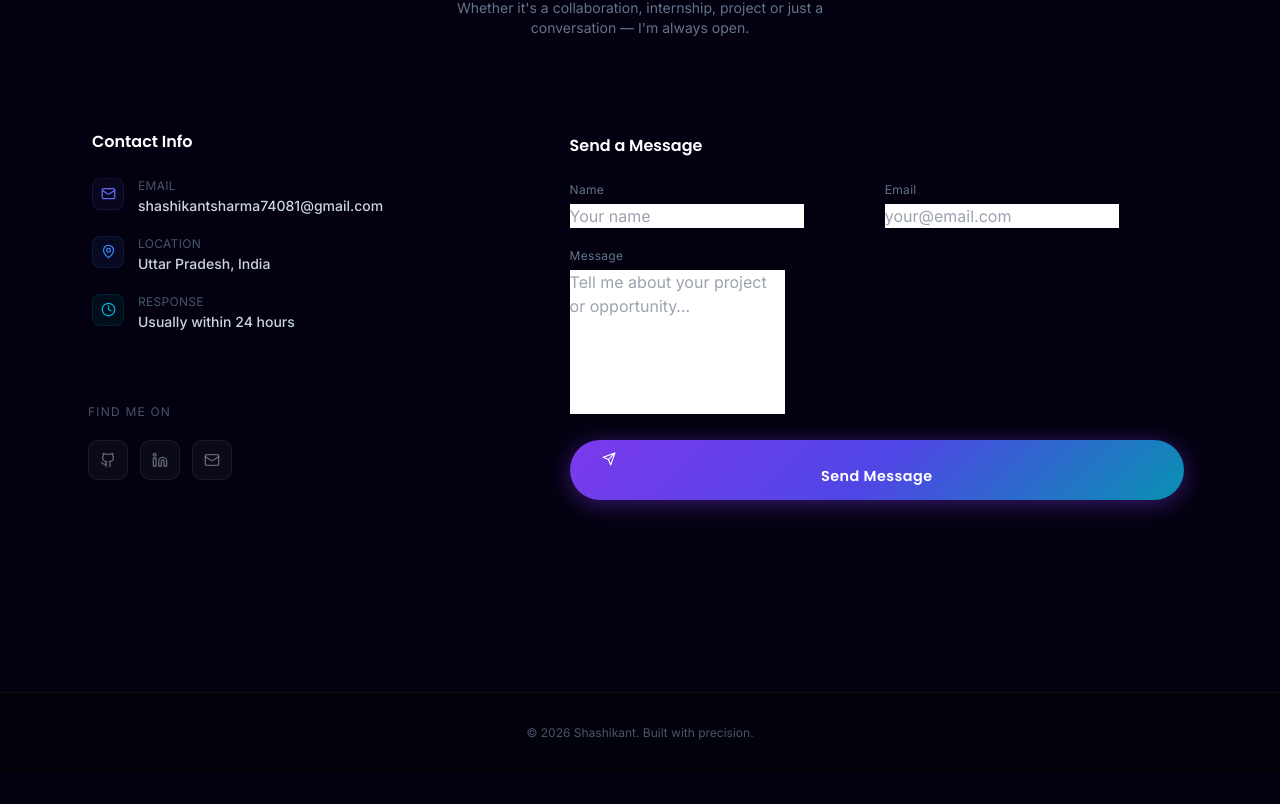
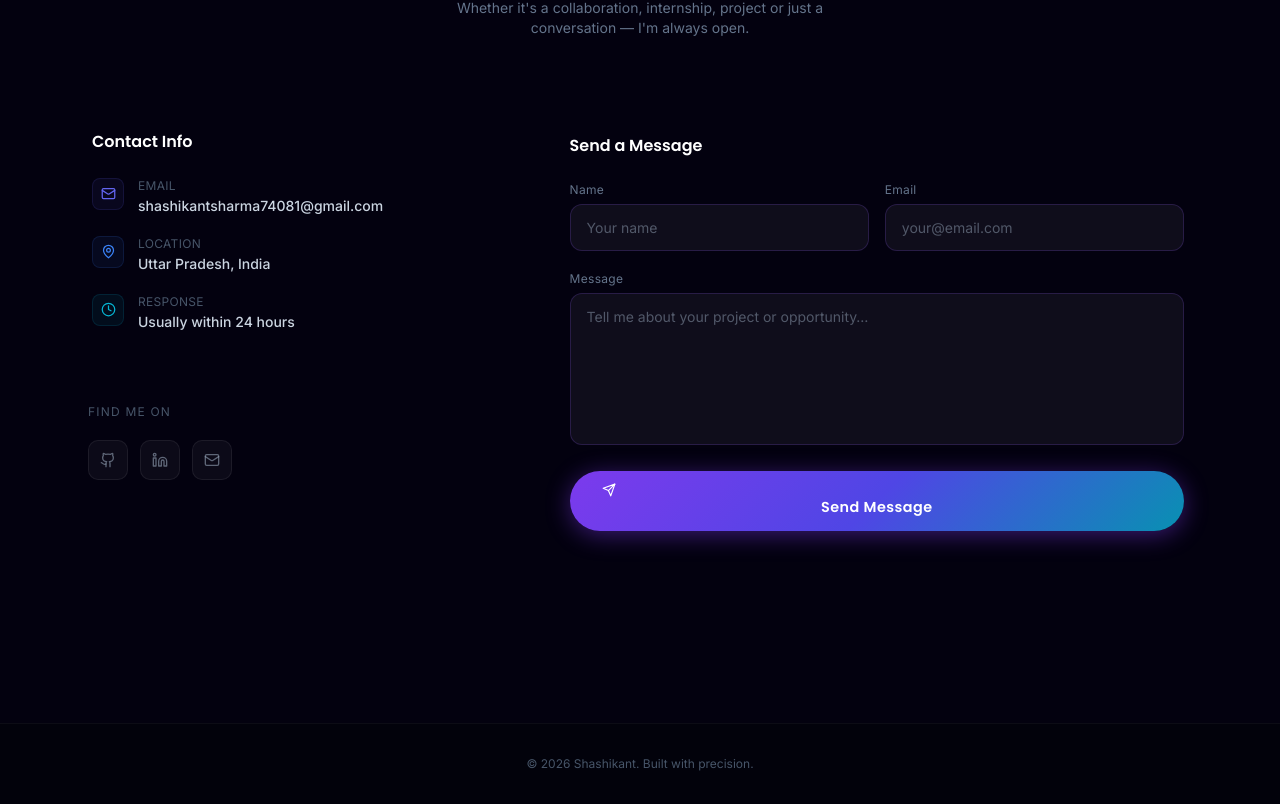
Before and after one commit to shashikant8712/shashikant-portfolio, a React (Vite) app: page / in a window 1280 px wide. Shown: the part 4433-5237 px from the top of the page. Before the commit the page ends 5206 px from the top, so only its background shows below. Built offline with nearby package versions, Linux system fonts and the light colour scheme; no server answers; the database is empty.

Commit message:
Fix contact form input visibility

```diff
--- a/src/components/sections/ContactSection.tsx
+++ b/src/components/sections/ContactSection.tsx
@@ -28,7 +28,7 @@ export default function ContactSection() {
   const [sent, setSent]       = useState(false);
   const [sending, setSending] = useState(false);
 
-  function change(e: React.ChangeEvent<HTMLInputElement | HTMLTextAreaElement>) {
+  function change(e: React.ChangeEvent<HTMLElement | HTMLTextAreaElement>) {
     setForm(p => ({ ...p, [e.target.name]: e.target.value }));
   }
 
@@ -176,17 +176,17 @@ export default function ContactSection() {
                 <div className="grid grid-cols-1 sm:grid-cols-2 gap-4">
                   <div>
                     <label className="block text-xs text-slate-500 mb-1.5 tracking-wide">Name</label>
-                    <input className="input" name="name" value={form.name} onChange={change} placeholder="Your name" required />
+                    <input className="input-field" name="name" value={form.name} onChange={change} placeholder="Your name" required />
                   </div>
                   <div>
                     <label className="block text-xs text-slate-500 mb-1.5 tracking-wide">Email</label>
-                    <input className="input" name="email" type="email" value={form.email} onChange={change} placeholder="your@email.com" required />
+                    <input className="input-field" name="email" type="email" value={form.email} onChange={change} placeholder="your@email.com" required />
                   </div>
                 </div>
                 <div>
                   <label className="block text-xs text-slate-500 mb-1.5 tracking-wide">Message</label>
                   <textarea
-                    className="input"
+                    className="input-field"
                     name="message"
                     value={form.message}
                     onChange={change}
```
Also changed, not shown: .bolt/config.json (deleted), 1 other file (tests, documents, lock files or other folders).
